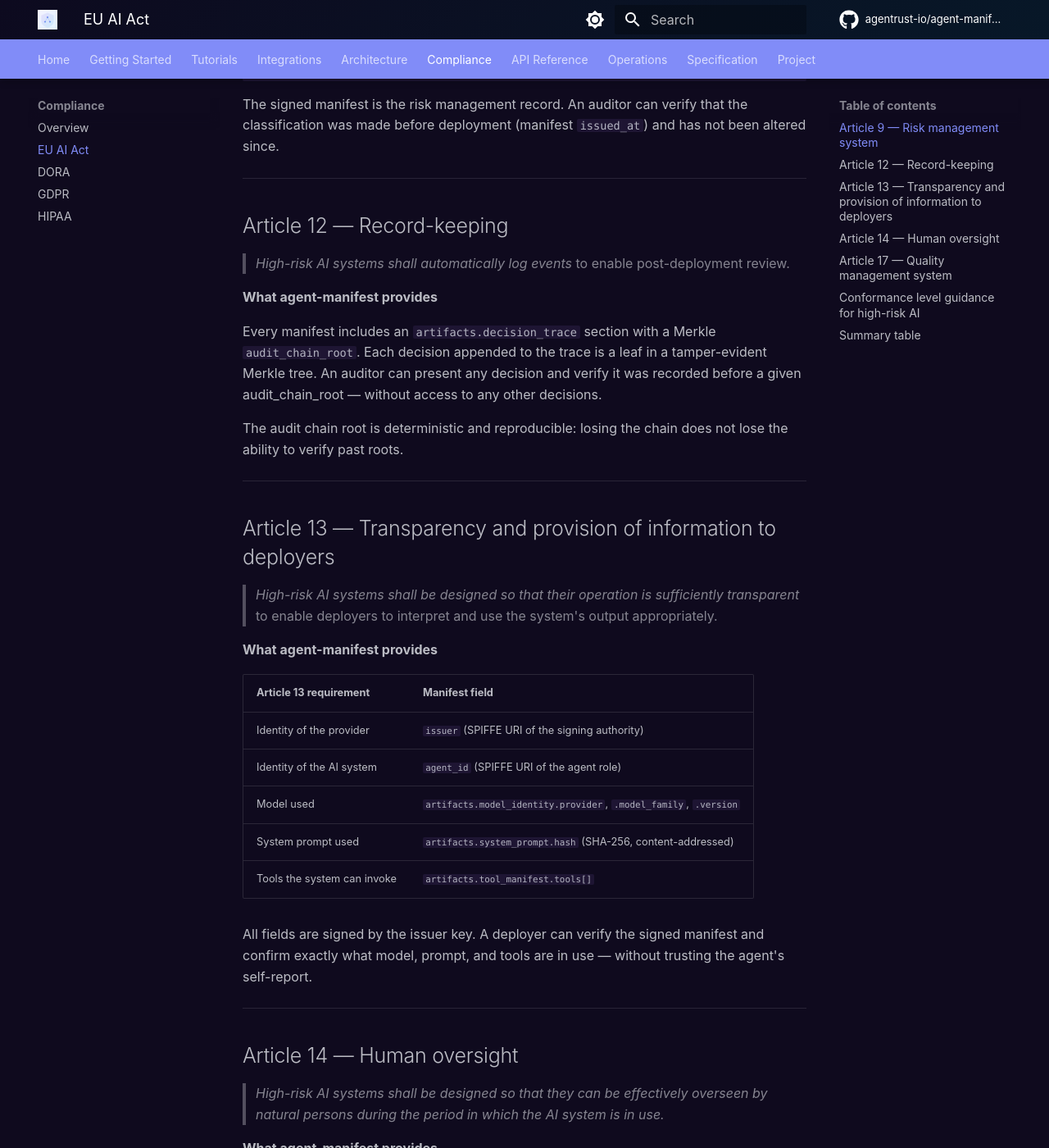
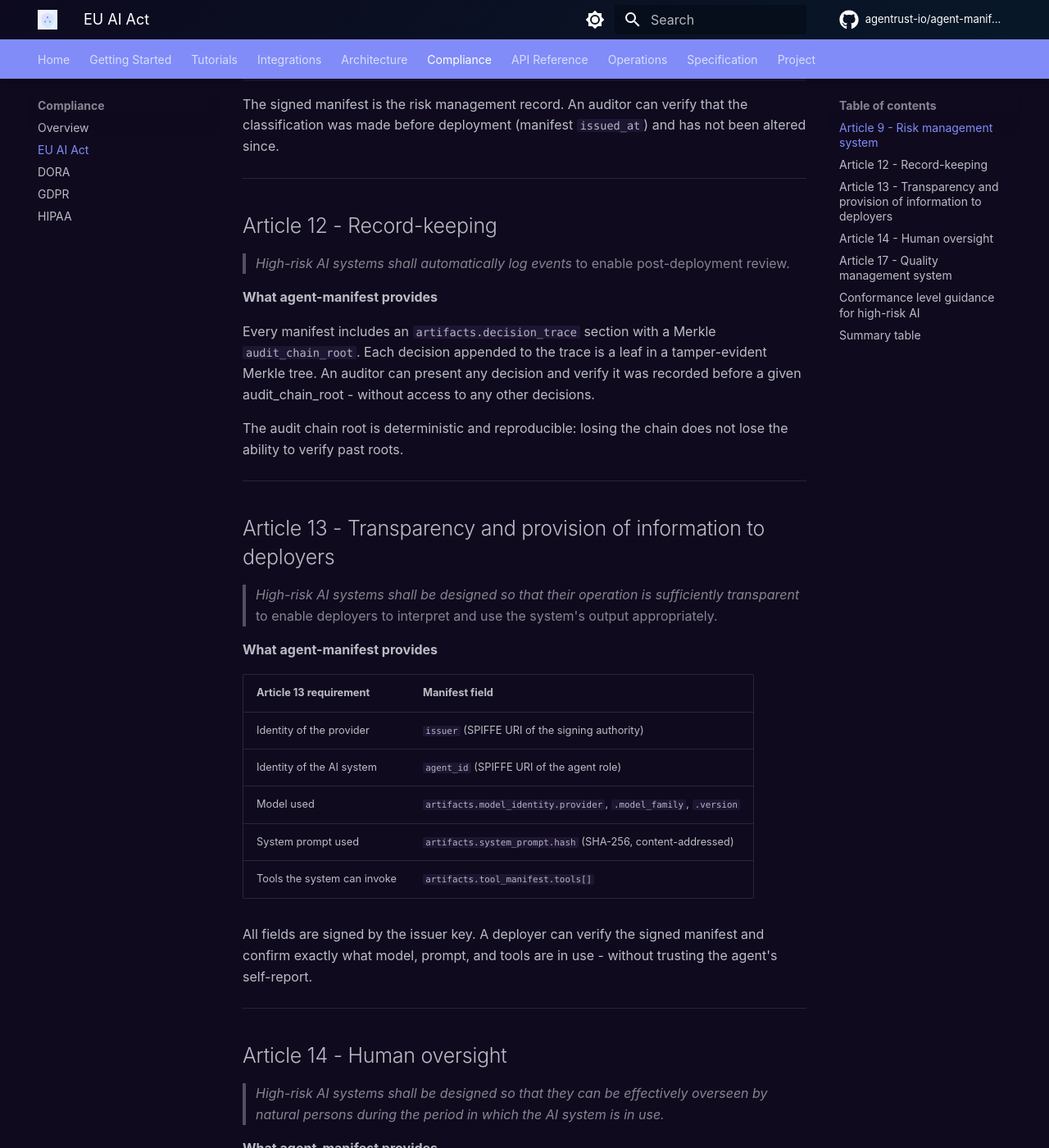
Before and after one commit to agentrust-io/agent-manifest, an MkDocs documentation site: the page built from docs/compliance/eu-ai-act.md, in a window 1280 px wide and 1400 px high, scrolled down 761 px. Shown: the whole window at 82% size. Built offline with MkDocs 1.6.1 and Material for MkDocs 9.7.7, drawn with Linux system fonts in a browser that asks for light colours; some web fonts are replaced; comment, search, counter and statistics services are not loaded; some of the changed text lies outside the part shown.

Commit message:
docs: remove em dashes

```diff
--- a/docs/compliance/eu-ai-act.md
+++ b/docs/compliance/eu-ai-act.md
@@ -6,7 +6,7 @@
 
 ---
 
-## Article 9 — Risk management system
+## Article 9  -  Risk management system
 
 > *Providers of high-risk AI systems shall establish a risk management system* that identifies and estimates known and foreseeable risks.
 
@@ -28,19 +28,19 @@
 
 ---
 
-## Article 12 — Record-keeping
+## Article 12  -  Record-keeping
 
 > *High-risk AI systems shall automatically log events* to enable post-deployment review.
 
 **What agent-manifest provides**
 
-Every manifest includes an `artifacts.decision_trace` section with a Merkle `audit_chain_root`. Each decision appended to the trace is a leaf in a tamper-evident Merkle tree. An auditor can present any decision and verify it was recorded before a given audit_chain_root — without access to any other decisions.
+Every manifest includes an `artifacts.decision_trace` section with a Merkle `audit_chain_root`. Each decision appended to the trace is a leaf in a tamper-evident Merkle tree. An auditor can present any decision and verify it was recorded before a given audit_chain_root  -  without access to any other decisions.
 
 The audit chain root is deterministic and reproducible: losing the chain does not lose the ability to verify past roots.
 
 ---
 
-## Article 13 — Transparency and provision of information to deployers
+## Article 13  -  Transparency and provision of information to deployers
 
 > *High-risk AI systems shall be designed so that their operation is sufficiently transparent* to enable deployers to interpret and use the system's output appropriately.
 
@@ -54,11 +54,11 @@
 | System prompt used | `artifacts.system_prompt.hash` (SHA-256, content-addressed) |
 | Tools the system can invoke | `artifacts.tool_manifest.tools[]` |
 
-All fields are signed by the issuer key. A deployer can verify the signed manifest and confirm exactly what model, prompt, and tools are in use — without trusting the agent's self-report.
+All fields are signed by the issuer key. A deployer can verify the signed manifest and confirm exactly what model, prompt, and tools are in use  -  without trusting the agent's self-report.
 
 ---
 
-## Article 14 — Human oversight
+## Article 14  -  Human oversight
 
 > *High-risk AI systems shall be designed so that they can be effectively overseen by natural persons during the period in which the AI system is in use.*
 
@@ -89,7 +89,7 @@
 
 ---
 
-## Article 17 — Quality management system
+## Article 17  -  Quality management system
 
 > *Providers shall put in place a quality management system* that ensures compliance with this Regulation.
 
@@ -105,10 +105,10 @@
 
 | Conformance level | Hardware root of trust | Recommended for |
 |-------------------|----------------------|-----------------|
-| 0 — Software only | None | Development, low-risk systems |
-| 1 — TPM | TPM 2.0 | General enterprise deployment |
-| 2 — SEV-SNP / TDX | AMD SEV-SNP or Intel TDX | High-risk AI under Article 6 |
-| 3 — Managed TEE | OPAQUE / Cloud HSM | Critical infrastructure, financial services |
+| 0  -  Software only | None | Development, low-risk systems |
+| 1  -  TPM | TPM 2.0 | General enterprise deployment |
+| 2  -  SEV-SNP / TDX | AMD SEV-SNP or Intel TDX | High-risk AI under Article 6 |
+| 3  -  Managed TEE | OPAQUE / Cloud HSM | Critical infrastructure, financial services |
 
 For high-risk AI systems under Article 6(2), Annex III, **Level 2 or above is recommended**. Level 1 is acceptable where hardware TEE deployment is not yet feasible, provided a compensating HITL control is in place.
 
```
